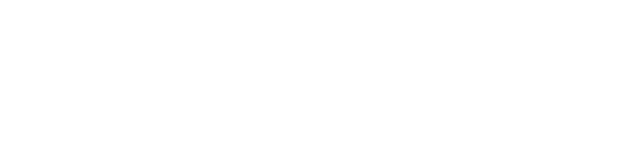
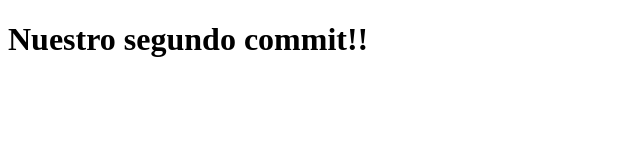
Before and after one commit to fernandomatiasdv/rolling_clase2_git, a plain HTML site: page index.html in a window 1280 px wide. Shown: the whole page, without its empty margins (0-640 px from the left). Drawn offline with Linux system fonts and the light colour scheme.

Commit message:
agregue un titulo

```diff
--- a/index.html
+++ b/index.html
@@ -7,6 +7,6 @@
     <title>Document</title>
 </head>
 <body>
-
+    <h1>Nuestro segundo commit!!</h1>
 </body>
 </html>
```
